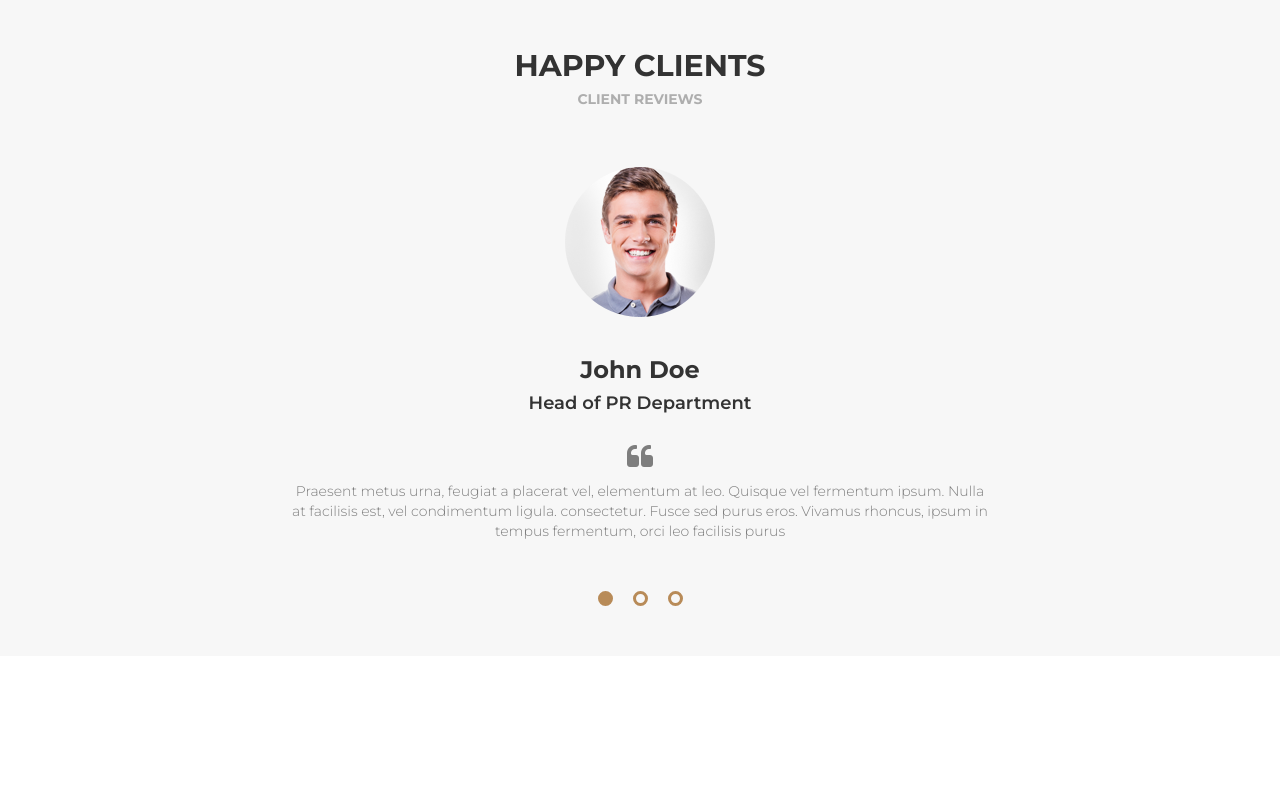
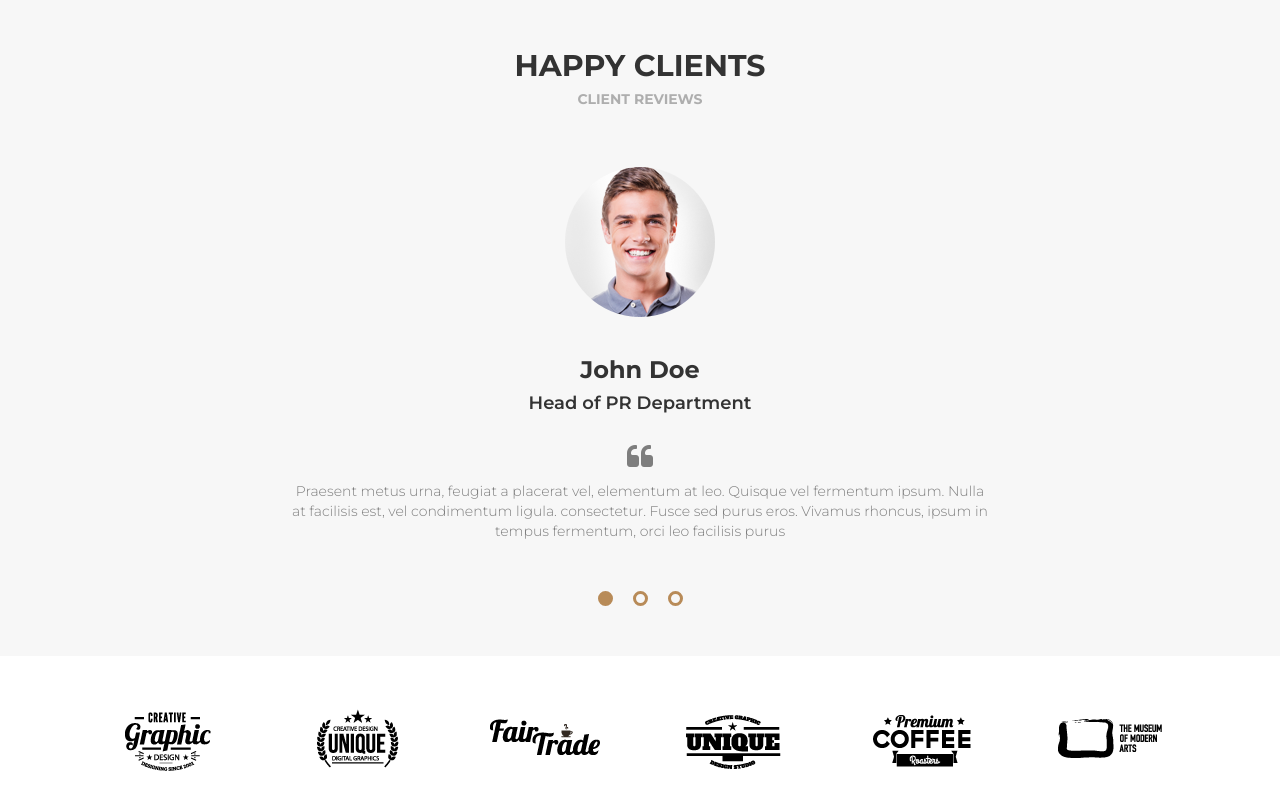
Before and after one commit to MariuszGalek/Landing_Page, a plain HTML site: page index.html in a window 1280 px wide. Shown: the part 3371-4171 px from the top of the page. Before the commit the page ends 4047 px from the top, so only its background shows below. Drawn offline with nearby package versions, Linux system fonts and the light colour scheme.

Commit message:
Add logos section

```diff
--- a/index.html
+++ b/index.html
@@ -276,6 +276,14 @@
 				<div class="dot"></div>
 			</div>
     	</section>
+    	<section class="logos container">
+    	    <img src="../images/logo1.png" alt="Logo 1">
+    		<img src="../images/logo2.png" alt="Logo 2">
+    		<img src="../images/logo3.png" alt="Logo 3">
+    		<img src="../images/logo4.png" alt="Logo 4">
+    		<img src="../images/logo5.png" alt="Logo 5">
+    		<img src="../images/logo6.png" alt="Logo 6">
+    	</section>
     <script src="https://code.jquery.com/jquery-1.4.2.js" integrity="sha256-lcAjyA3+DTAwTFgkSHiZUGH4eAGmbapda/TyUSvg5vk=" crossorigin="anonymous"></script>
 	<script type="text/javascript" src="js/script.js"></script>
 	</body>
--- a/sass/style.scss
+++ b/sass/style.scss
@@ -475,3 +475,13 @@ body {
 		}
 	}
 }
+
+/*-- logos --*/
+
+.logos {
+	display: flex;
+	justify-content: space-between;
+	img {
+		padding: 10px 0;
+	}
+}
```
Also changed, not shown: css/style.css, css/style.prefixed.css, 2 other files.
